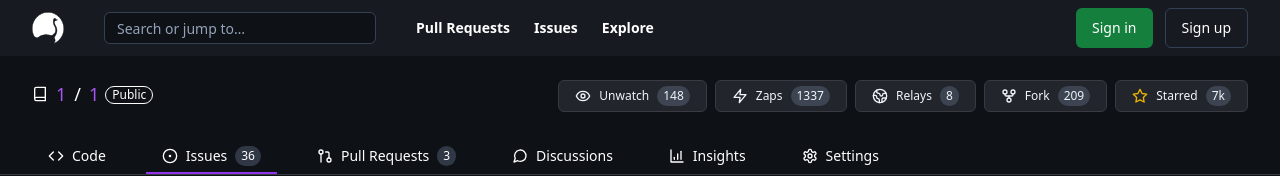
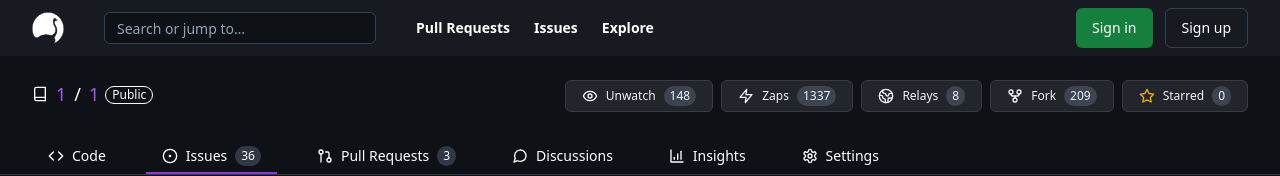
Before and after one commit to NostrGit/NostrGit, a Next.js app: page /1/1/issues in a window 1280 px wide. Shown: the top 176 px of the page. Built offline with nearby package versions, Linux system fonts and the light colour scheme; what nostr-relaypool would draw is missing.

Commit message:
feat: added followers count to layout.tsx

```diff
--- a/src/app/[entity]/[repo]/layout.tsx
+++ b/src/app/[entity]/[repo]/layout.tsx
@@ -9,6 +9,7 @@ import {
   DropdownMenuItem,
   DropdownMenuTrigger,
 } from "@/components/ui/dropdown-menu";
+import { useRepositoryContext } from "@/lib/nostr/RepositoryContext";
 
 import { clsx } from "clsx";
 import {
@@ -31,6 +32,15 @@ import { usePathname } from "next/navigation";
 
 import RepositoryProvider from "@/lib/nostr/RepositoryContext";
 
+
+const FollowersBadge = () => {
+
+  const { followers } = useRepositoryContext();
+
+  return ( <><Star className="mr-2 h-4 w-4 text-yellow-500" /> Starred
+  <Badge className="ml-2">{followers?.length}</Badge></>)
+}
+
 export default function RepoLayout({
   children,
   params,
@@ -39,7 +49,6 @@ export default function RepoLayout({
   params: { entity: string; repo: string; subpage?: string };
 }) {
   const pathname = usePathname() || "";
-
   return (
     <>
       <section className="px-8 py-6">
@@ -95,8 +104,9 @@ export default function RepoLayout({
                 <Badge className="ml-2">209</Badge>
               </DropdownMenuItem>
               <DropdownMenuItem>
-                <Star className="mr-2 h-4 w-4 text-yellow-500" /> Starred
-                <Badge className="ml-2">7k</Badge>
+                <RepositoryProvider>
+                  <FollowersBadge />
+                </RepositoryProvider>
               </DropdownMenuItem>
             </DropdownMenuContent>
           </DropdownMenu>
@@ -135,8 +145,9 @@ export default function RepoLayout({
                 className="h-8 !border-[#383B42] bg-[#22262C] text-xs"
                 variant="outline"
               >
-                <Star className="mr-2 h-4 w-4 text-yellow-500" /> Starred
-                <Badge className="ml-2">7k</Badge>
+                <RepositoryProvider>
+                  <FollowersBadge />
+                </RepositoryProvider>
               </Button>
             </div>
           </div>
```
